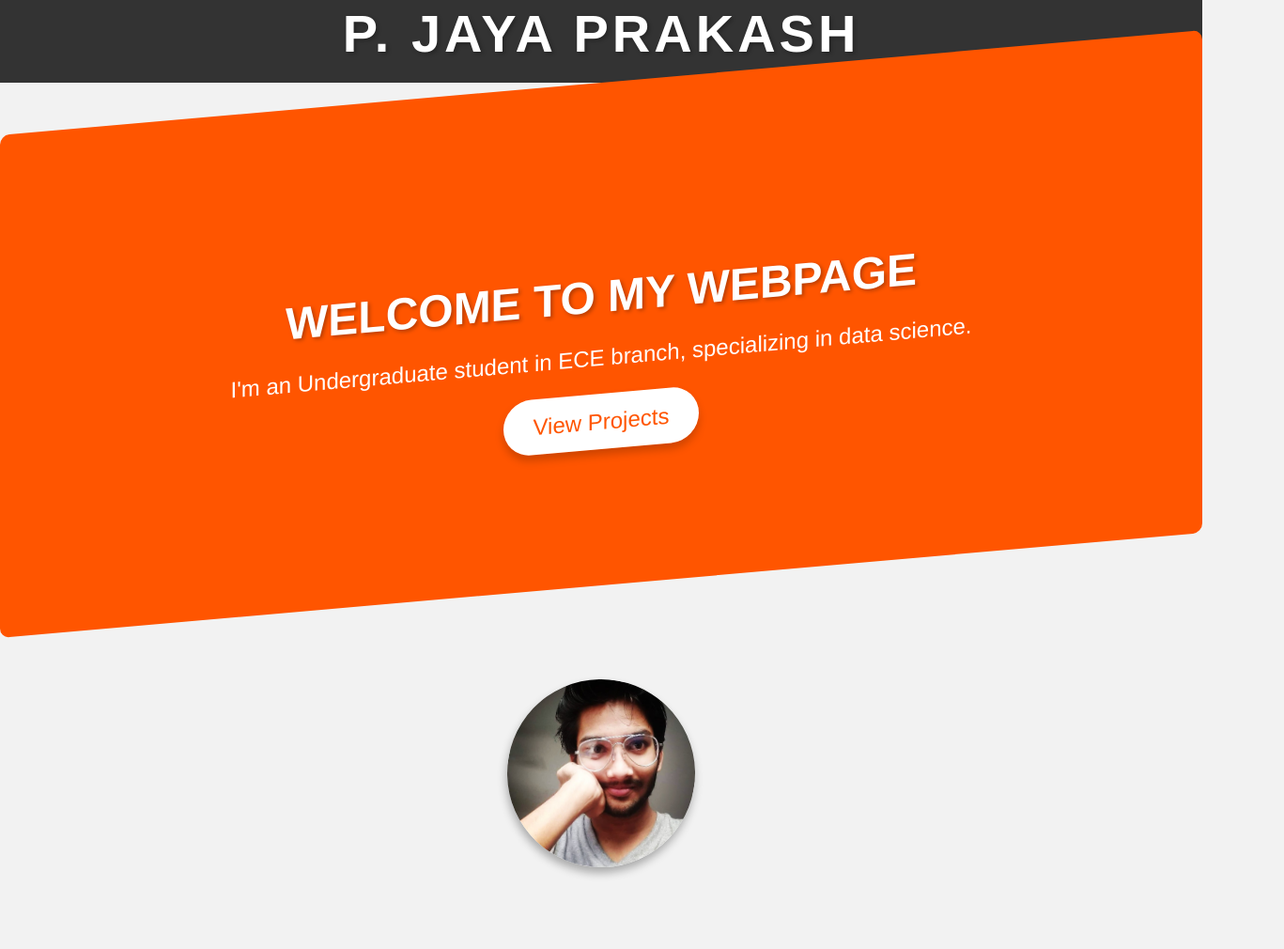
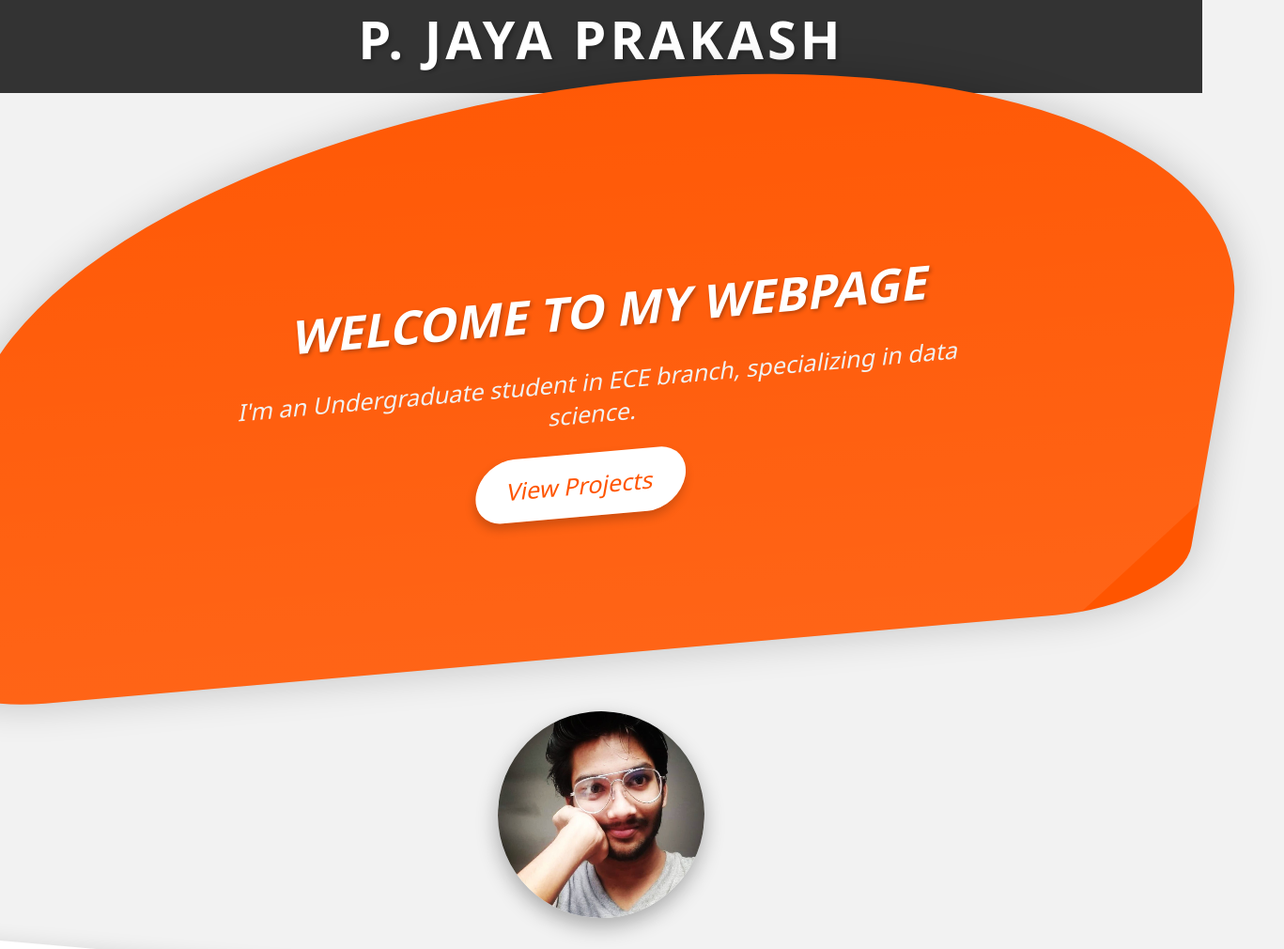
Before and after one commit to PRAKASH2003P/NEW, a plain HTML site: page index.html in a window 1280 px wide. Shown: the part 17-1027 px from the top of the page at 94% size, 1367 px wide, since content can reach past the window. Drawn offline with Linux system fonts and the light colour scheme.

Commit message:
Update index.html

```diff
--- a/index.html
+++ b/index.html
@@ -7,7 +7,7 @@
   <style>
     /* Add your custom styles here */
     body {
-      font-family: Arial, sans-serif;
+      font-family: 'Segoe UI', Tahoma, Geneva, Verdana, sans-serif;
       background-color: #f2f2f2;
       margin: 0;
       padding: 0;
@@ -39,8 +39,24 @@
       color: #fff;
       padding: 120px 60px;
       text-align: center;
-      border-radius: 10px;
-      transform: skewY(-5deg);
+      border-radius: 50% 50% 10% 10% / 50% 50% 10% 10%;
+      transform: skew(-10deg, -5deg) scale(1.05);
+      box-shadow: 0 0 40px rgba(0, 0, 0, 0.2);
+      position: relative;
+      z-index: 1;
+      overflow: hidden;
+    }
+
+    .hero:before {
+      content: "";
+      position: absolute;
+      top: -50%;
+      left: -50%;
+      width: 200%;
+      height: 200%;
+      background: linear-gradient(45deg, rgba(255, 255, 255, 0.2) 0%, rgba(0, 0, 0, 0) 70%);
+      transform: rotate(-45deg);
+      z-index: -1;
     }
 
     .hero h2 {
@@ -53,6 +69,7 @@
     .hero p {
       font-size: 24px;
       margin-bottom: 40px;
+      color: #f2f2f2;
     }
 
     .btn {
@@ -88,26 +105,25 @@
       display: block;
       margin: 0 auto;
       border-radius: 50%;
-      margin-top: 60px;
-      box-shadow: 0 6px 10px rgba(0, 0, 0, 0.3);
-      transform: rotate(10deg);
+      margin-top: 40px;
+      box-shadow: 0 8px 20px rgba(0, 0, 0, 0.3);
+      transform: rotate(5deg) scale(1.1);
     }
 
     .about {
       background-color: #fff;
       color: #333;
       padding: 40px;
-      margin-top: 80px;
+      margin-top: 60px;
       border-radius: 8px;
-      box-shadow: 0 4px 10px rgba(0, 0, 0, 0.1);
+      box-shadow: 0 0 20px rgba(0, 0, 0, 0.1);
+      transform: skew(10deg, 5deg) scale(1.05);
     }
 
     .about h2 {
-      font-size: 36px;
+      font-size: 32px;
       margin-bottom: 20px;
       text-transform: uppercase;
-      text-align: center;
-      letter-spacing: 2px;
       text-shadow: 2px 2px 4px rgba(0, 0, 0, 0.3);
     }
 
```
